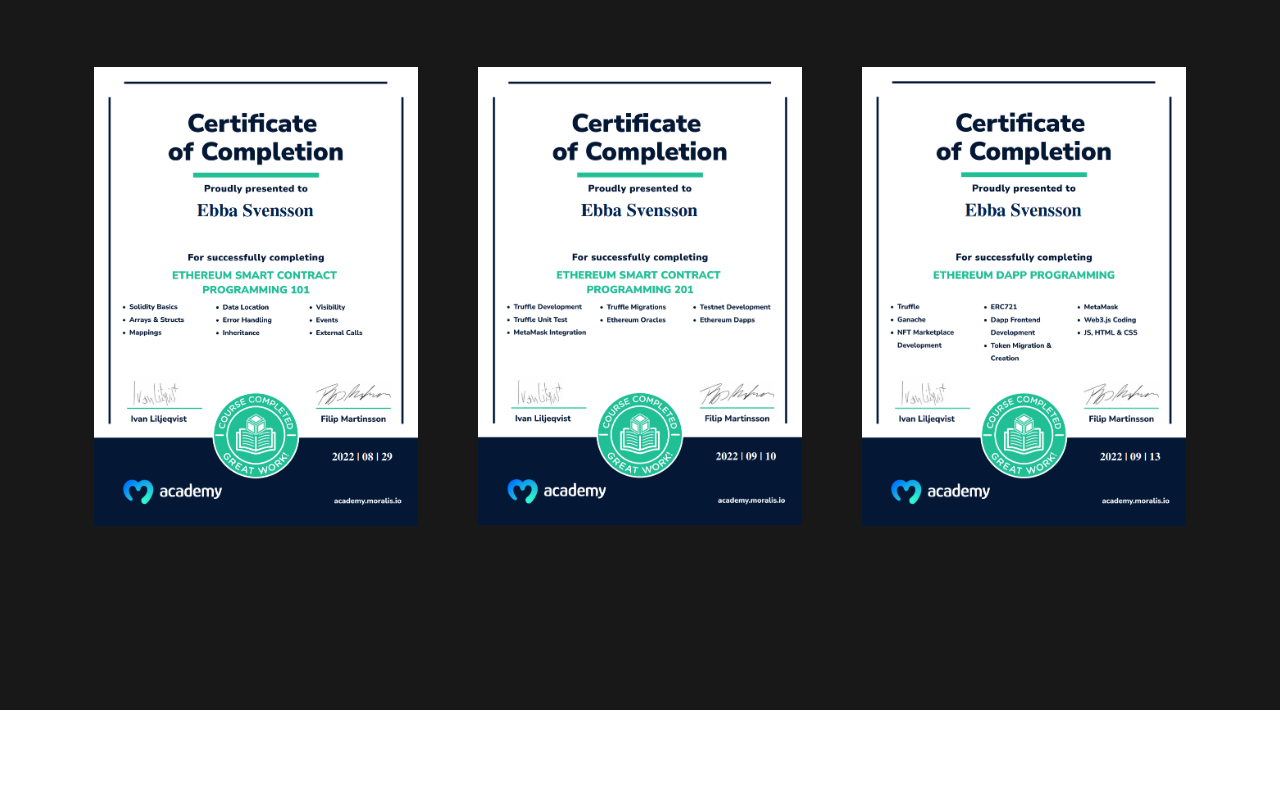
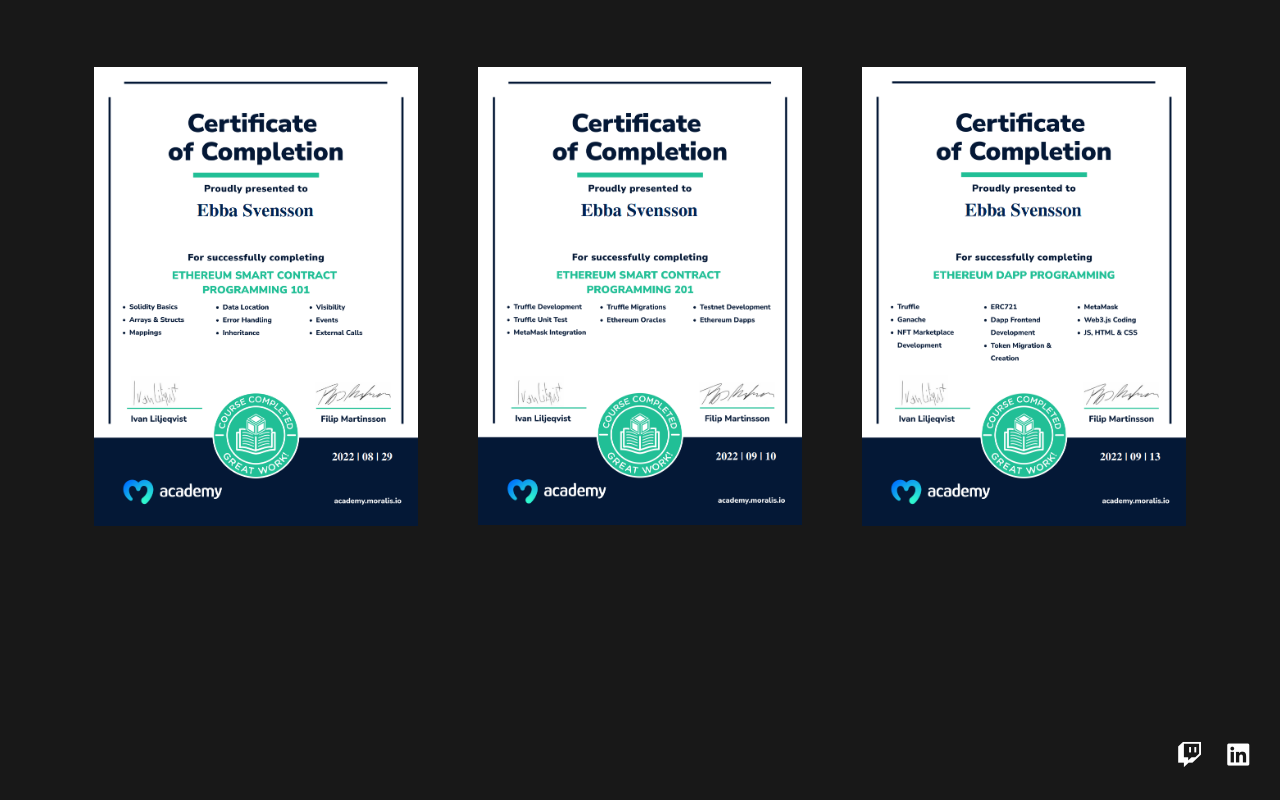
Before and after one commit to appelskrutt34/CV, a React (Create React App) app: page / in a window 1280 px wide. Shown: the part 4046-4846 px from the top of the page. Before the commit the page ends 4756 px from the top, so only its background shows below. Built offline with nearby package versions, Linux system fonts and the light colour scheme.

Commit message:
added a footer

```diff
--- a/src/App.css
+++ b/src/App.css
@@ -44,6 +44,17 @@
   max-height: 45vh;
   color: white;
 }
+footer {
+  padding: 1em !important;
+  display: flex;
+  justify-content: end;
+}
+footer a {
+  padding: 0.5em;
+  font-size: 1.4em;
+  color: white;
+}
+
 button:focus {
   border-radius: 0.4em;
   outline-style: solid;
@@ -64,6 +75,11 @@
 }
 .white-bg {
   background-color: white;
+  color: var(--black);
+}
+.black-bg {
+  background-color: var(--black);
+  color: white;
 }
 .margin-top-md {
   margin-top: 3em;
--- a/src/App.js
+++ b/src/App.js
@@ -4,6 +4,7 @@
 import Work from "./components/work/Work.jsx";
 import Study from "./components/study/Study.jsx";
 import Specialization from "./components/specialization/Specialization.jsx";
+import Footer from "./components/footer/Footer.jsx";
 
 function App() {
   return (
@@ -22,6 +23,7 @@
         <Work />
         <Study />
       </main>
+      <Footer />
     </div>
   );
 }
--- /dev/null
+++ b/src/components/footer/Footer.jsx
@@ -0,0 +1,18 @@
+function Footer() {
+  return (
+    <footer className="black-bg">
+      <a href="https://www.twitch.tv/hutnelf" target="_blank" rel="noreferrer">
+        <i class="fa-brands fa-twitch"></i>
+      </a>
+      <a
+        href="https://www.linkedin.com/in/ebba-svensson-6a295b187/"
+        target="_blank"
+        rel="noreferrer"
+      >
+        <i class="fa-brands fa-linkedin"></i>
+      </a>
+    </footer>
+  );
+}
+
+export default Footer;
--- a/src/components/study/Study.jsx
+++ b/src/components/study/Study.jsx
@@ -72,7 +72,7 @@
           <div className="icon-card-text">
             <p>
               At P4 Skövde I learned the values and codes of conduct as well as
-              solider rules. I practiced shooting and handling a rifle, giving
+              soldier rules. I practiced shooting and handling a rifle, giving
               first aid and using medical supplies.
             </p>
           </div>
```
